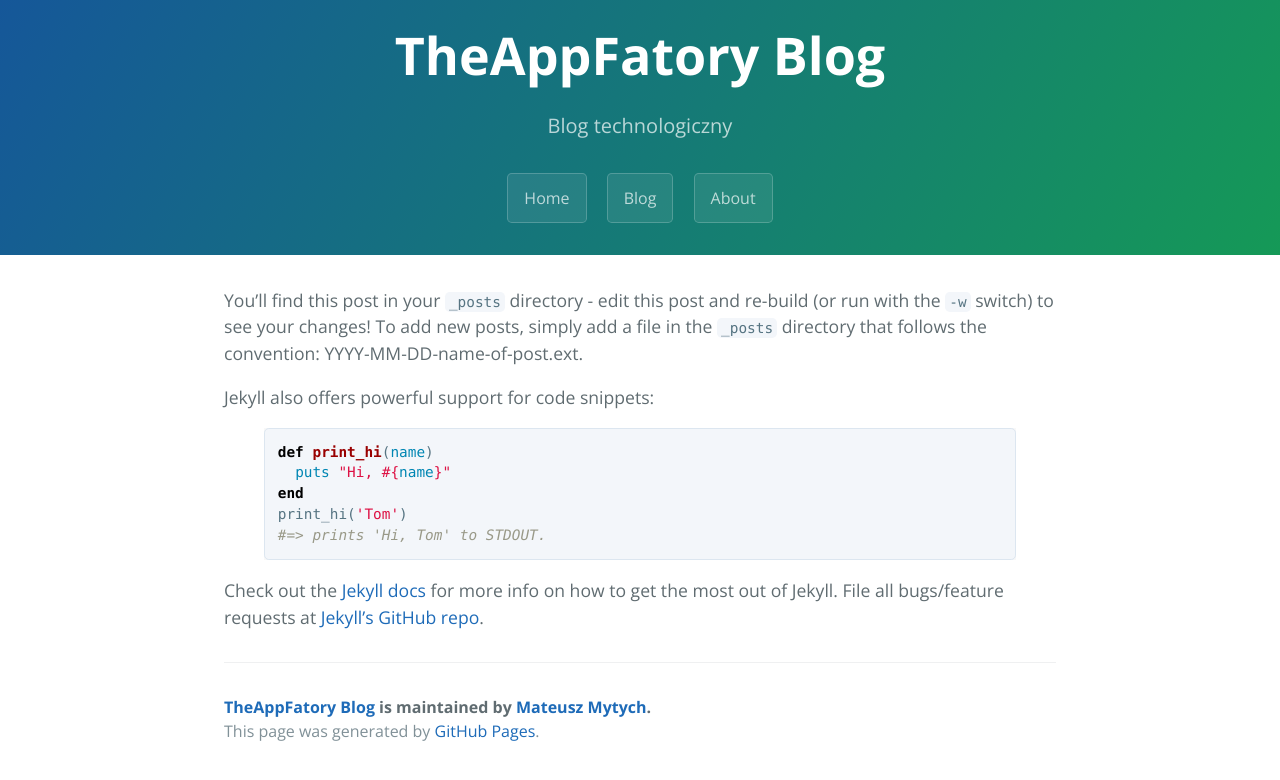
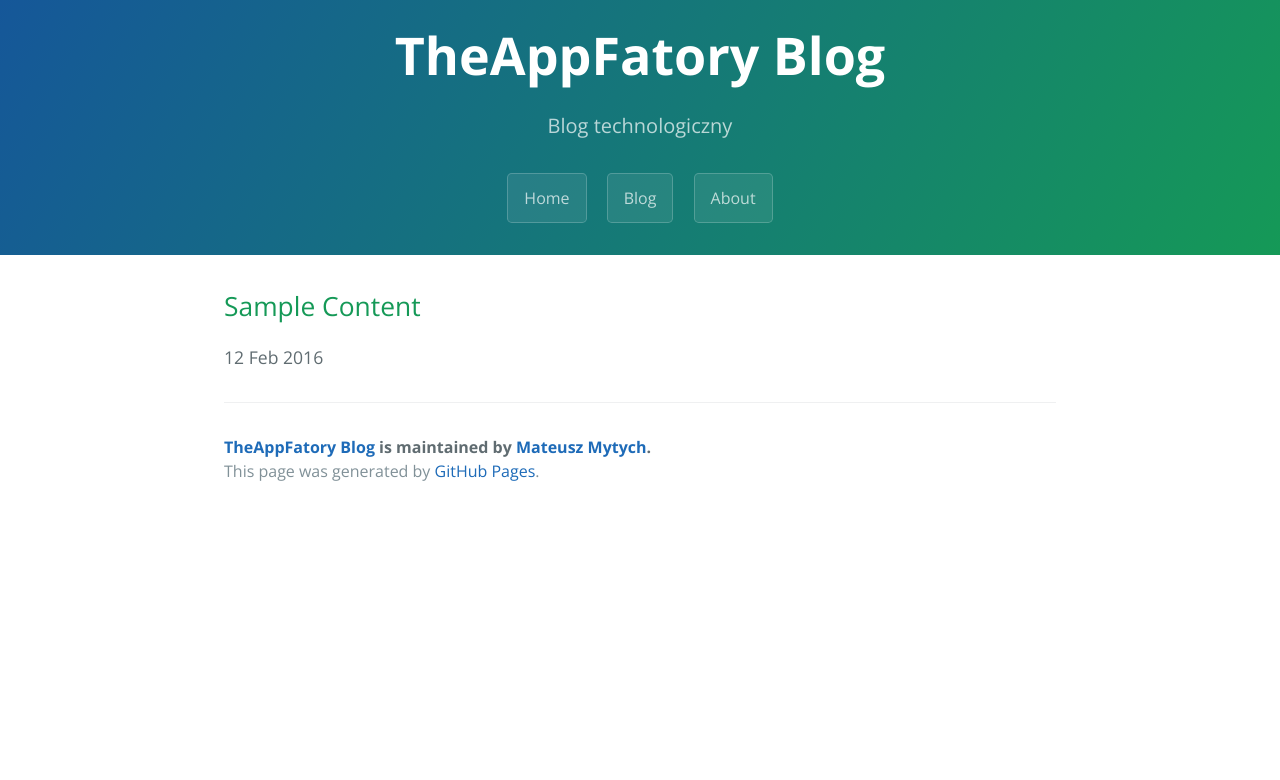
Before and after one commit to TheAppFactoryRepo/TheAppFactoryRepo.github.io, a Jekyll site: the page built from _posts/2016-02-12-sample-content.md, in a window 1280 px wide. Shown: the top 780 px of the page. Built offline with Jekyll 4.4.1, drawn with Linux system fonts in a browser that asks for light colours; our own code applies the rules of GitHub Pages for plain Markdown files.

Commit message:
Update Blog “2016-02-12-sample-content”

```diff
--- a/_posts/2016-02-12-sample-content.md
+++ b/_posts/2016-02-12-sample-content.md
@@ -1,24 +1,3 @@
 ---
-layout: default
-title:  "Welcome to Jekyll!"
-date:   2016-02-12 17:50:00
-categories: main
+Title: Start
 ---
-
-You'll find this post in your `_posts` directory - edit this post and re-build (or run with the `-w` switch) to see your changes!
-To add new posts, simply add a file in the `_posts` directory that follows the convention: YYYY-MM-DD-name-of-post.ext.
-
-Jekyll also offers powerful support for code snippets:
-
-{% highlight ruby %}
-def print_hi(name)
-  puts "Hi, #{name}"
-end
-print_hi('Tom')
-#=> prints 'Hi, Tom' to STDOUT.
-{% endhighlight %}
-
-Check out the [Jekyll docs][jekyll] for more info on how to get the most out of Jekyll. File all bugs/feature requests at [Jekyll's GitHub repo][jekyll-gh].
-
-[jekyll-gh]: https://github.com/mojombo/jekyll
-[jekyll]:    http://jekyllrb.com
```
